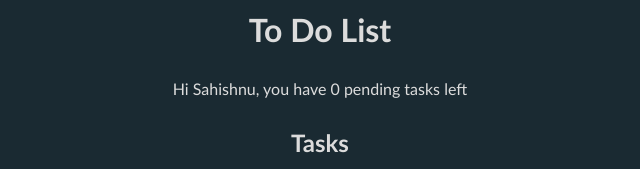
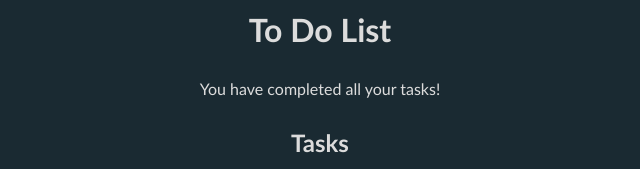
Before and after one commit to sahishnuk2/my-to-do-list, a React (Vite) app: page / in a window 1280 px wide. Shown: the top 169 px of the page, without its empty margins (320-960 px from the left). Built offline with nearby package versions, Linux system fonts and the light colour scheme.

Commit message:
Changed header message

```diff
--- a/src/components/Header.tsx
+++ b/src/components/Header.tsx
@@ -11,7 +11,13 @@ export default function Header({ count }: Prop) {
         <h1>To Do List</h1>
       </div>
       <div className="pending">
-        <p>Hi Sahishnu, you have {count} pending tasks left</p>
+        <p>
+          {count === 0
+            ? "You have completed all your tasks!"
+            : `You have ${count} pending ${
+                count === 1 ? "task" : "tasks"
+              } left!`}
+        </p>
       </div>
     </>
   );
```
